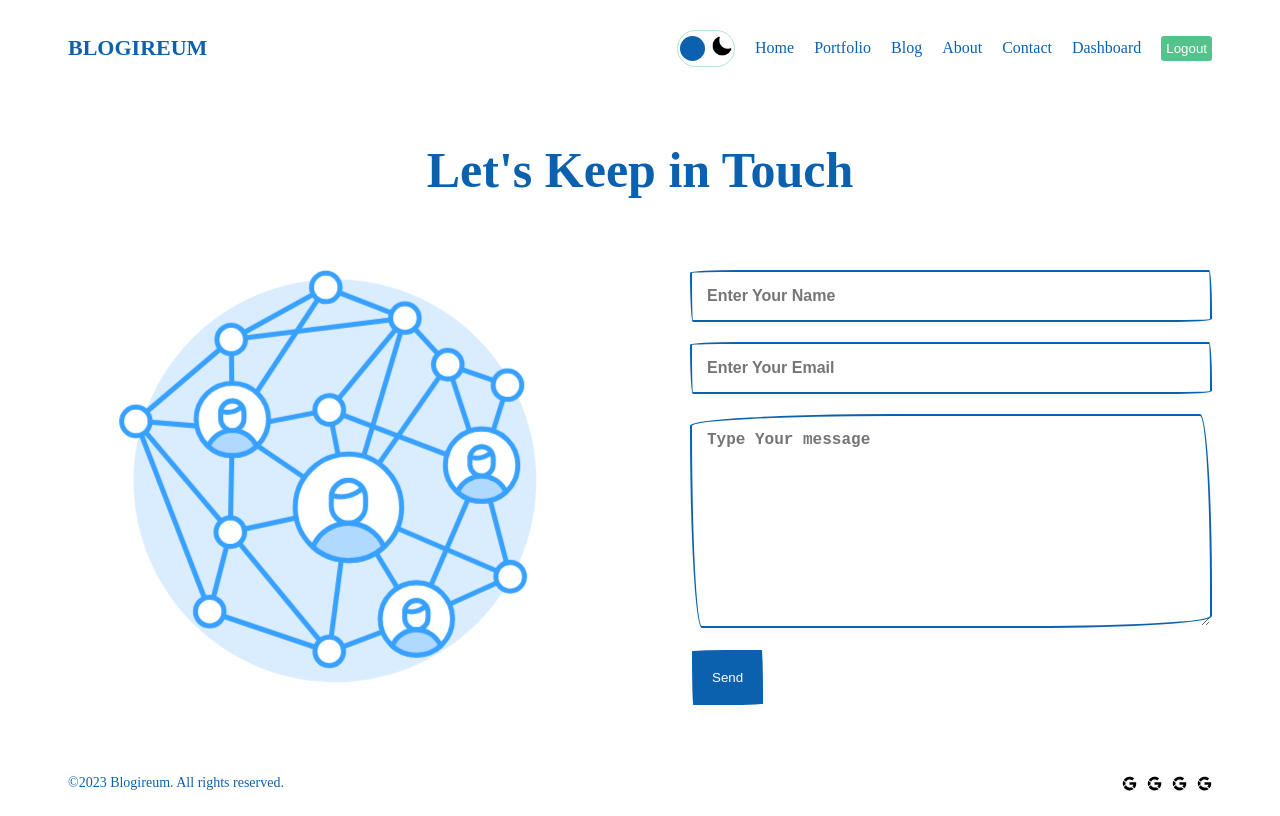
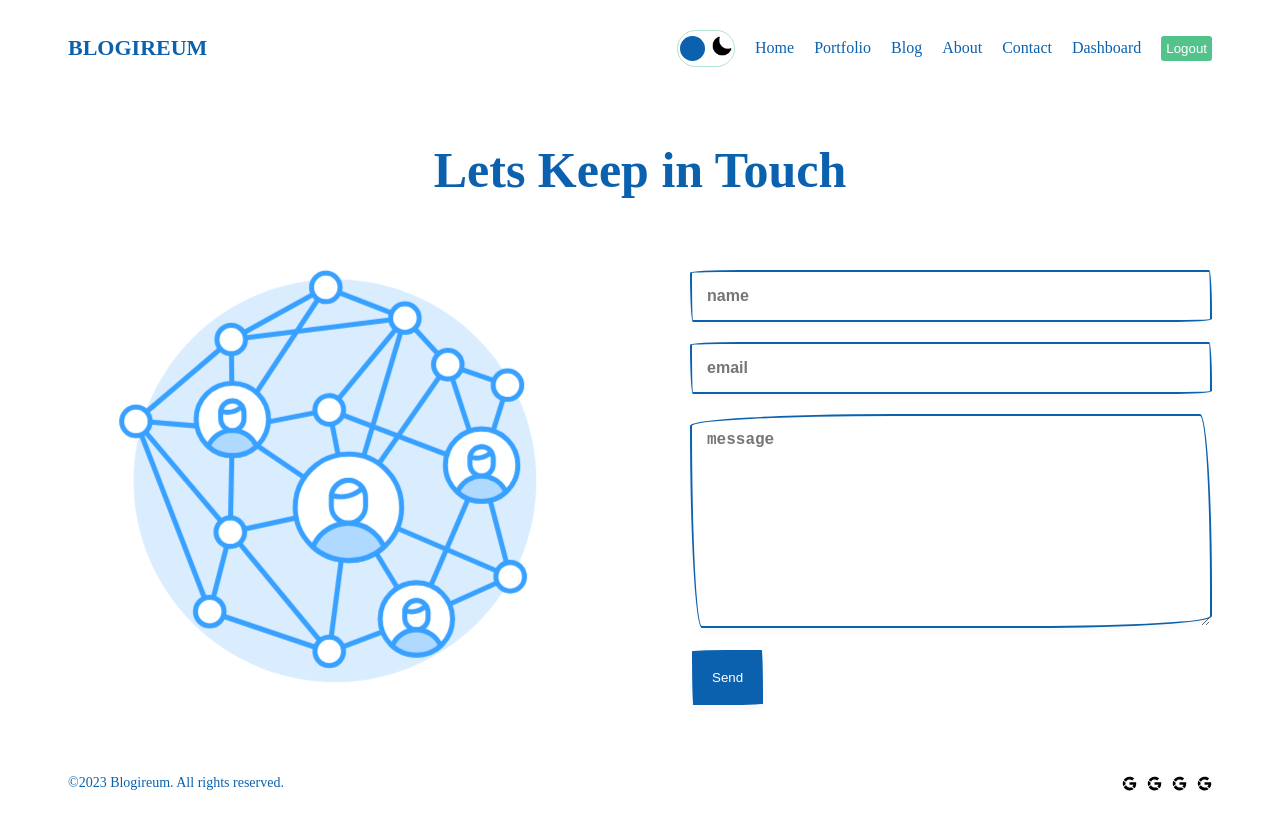
Before and after one commit to sandeep-nitk/blogireum, a Next.js app: page /contact in a window 1280 px wide. Built offline with nearby package versions, Linux system fonts and the light colour scheme.

Commit message:
refactor updates

```diff
--- a/app/blog/[id]/page.jsx
+++ b/app/blog/[id]/page.jsx
@@ -3,6 +3,8 @@ import styles from "./page.module.css";
 import Image from "next/image";
 import { notFound } from "next/navigation";
 import blogPostimg from "../../../public/coding.svg"
+
+
 async function getData(id) {
   const res = await fetch(`http://localhost:3000/api/posts/${id}`, {
     cache: "no-store",
--- a/app/blog/page.jsx
+++ b/app/blog/page.jsx
@@ -15,7 +15,7 @@ async function getData() {
   return res.json();
 }
 
-const blog = async () => {
+const Blog = async () => {
 
   const data = await getData();
 
@@ -45,4 +45,4 @@ const blog = async () => {
   );
 };
 
-export default blog;
+export default Blog;
--- a/app/contact/page.jsx
+++ b/app/contact/page.jsx
@@ -1,32 +1,33 @@
+
 import React from "react";
 import styles from "./page.module.css";
 import Image from "next/image";
 import Button from "../../components/Button/Button";
 import Contactimg from "../../public/avatar-network.svg"
 export const metadata = {
-  title: "Blogerium contact us form ",
-  description: "Contact us form for connect with us",
+  title: "Contact Information",
+  description: "This is Contact Page",
 };
 
 const Contact = () => {
   return (
     <div className={styles.container}>
-      <h1 className={styles.title}>Let's Keep in Touch</h1>
+      <h1 className={styles.title}>Lets Keep in Touch</h1>
       <div className={styles.content}>
         <div className={styles.imgContainer}>
           <Image
             src={Contactimg}
-            alt="contact  image"
+            alt="contact page"
             fill={true}
             className={styles.image}
           />
         </div>
         <form className={styles.form}>
-          <input type="text" placeholder="Enter Your Name" className={styles.input} />
-          <input type="text" placeholder="Enter Your Email" className={styles.input} />
+          <input type="text" placeholder="name" className={styles.input} />
+          <input type="text" placeholder="email" className={styles.input} />
           <textarea
             className={styles.textArea}
-            placeholder="Type Your message"
+            placeholder="message"
             cols="30"
             rows="10"
           ></textarea>
```
Also changed, not shown: app/dashboard/(auth)/login/page.jsx (+10 -5 lines), app/dashboard/page.jsx (+6 -19 lines), app/dashboard/(auth)/login/page.module.css (added).
